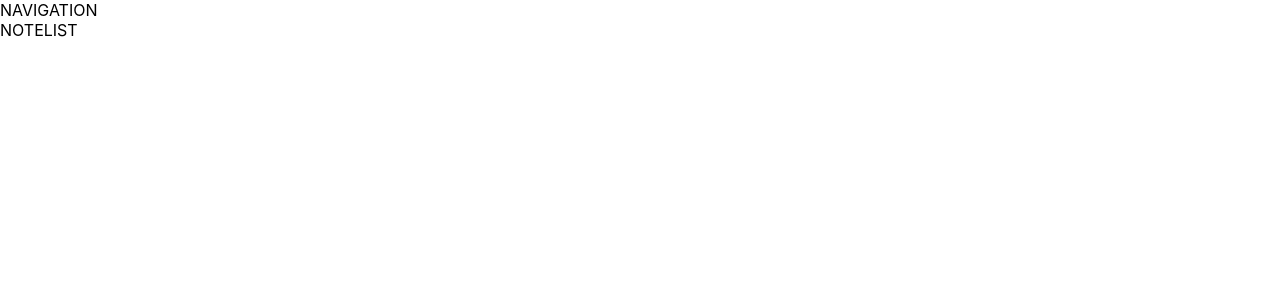
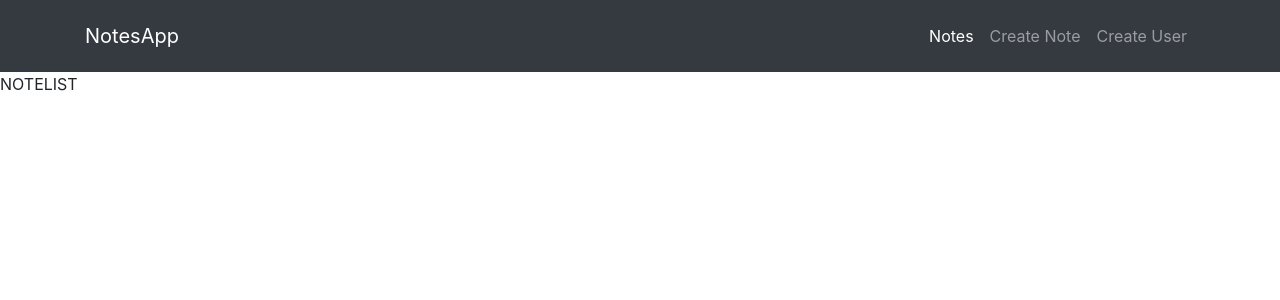
Before and after one commit to beatrizAdalab/MERN-Notes, a React (Create React App) app in the folder frontend/: page / in a window 1280 px wide. Shown: the top 300 px of the page. Built offline with nearby package versions, Linux system fonts and the light colour scheme.

Commit message:
created Navigation Component

```diff
--- a/frontend/package.json
+++ b/frontend/package.json
@@ -6,6 +6,7 @@
     "@testing-library/jest-dom": "^4.2.4",
     "@testing-library/react": "^9.5.0",
     "@testing-library/user-event": "^7.2.1",
+    "bootstrap": "^4.5.0",
     "react": "^16.13.1",
     "react-dom": "^16.13.1",
     "react-router-dom": "^5.2.0",
--- a/frontend/src/App.js
+++ b/frontend/src/App.js
@@ -1,5 +1,6 @@
 import React from 'react';
 import { BrowserRouter as Router, Route } from 'react-router-dom';
+import 'bootstrap/dist/css/bootstrap.min.css'
 
 import Navigation from './components/Navigation'
 import NoteList from './components/NoteList'
--- a/frontend/src/components/Navigation.js
+++ b/frontend/src/components/Navigation.js
@@ -1,11 +1,33 @@
-import React, { Component } from 'react'
+import React, { Component } from 'react';
+import { Link } from 'react-router-dom';
+
 
 export default class Navigation extends Component {
   render() {
     return (
-      <div>
-        NAVIGATION
-      </div>
+      <nav className="navbar navbar-expand-lg navbar-dark bg-dark p-3">
+        <div className="container">
+          <Link className="navbar-brand" to="/">
+            NotesApp
+          </Link>
+          <button className="navbar-toggler" type="button" data-toggle="collapse" data-target="#navbarNav" aria-controls="navbarNav" aria-expanded="false" aria-label="Toggle navigation">
+            <span className="navbar-toggler-icon"></span>
+          </button>
+          <div className="collapse navbar-collapse" id="navbarNav">
+            <ul className="navbar-nav ml-auto">
+              <li className="nav-item active">
+                <Link to="/" className="nav-link">Notes</Link>
+              </li>
+              <li className="nav-item">
+                <Link to="/create" className="nav-link">Create Note</Link>
+              </li>
+              <li className="nav-item">
+                <Link to="/user" className="nav-link">Create User</Link>
+              </li>
+            </ul>
+          </div>
+        </div>
+      </nav>
     )
   }
-}
+};
```
Also changed, not shown: 1 other file (tests, documents, lock files or other folders).
